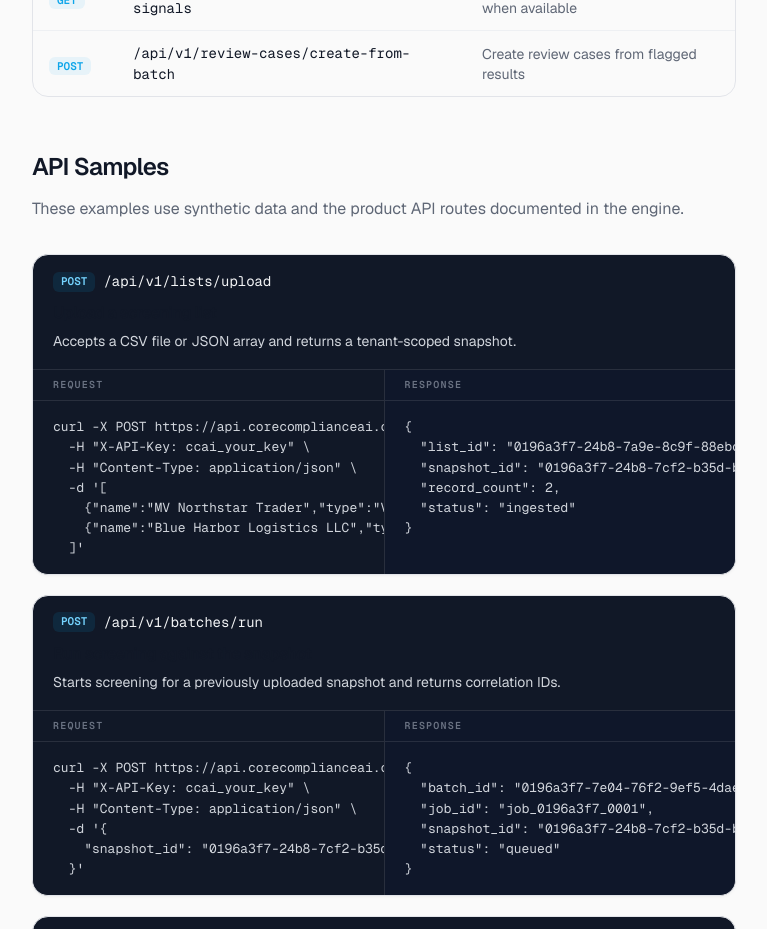
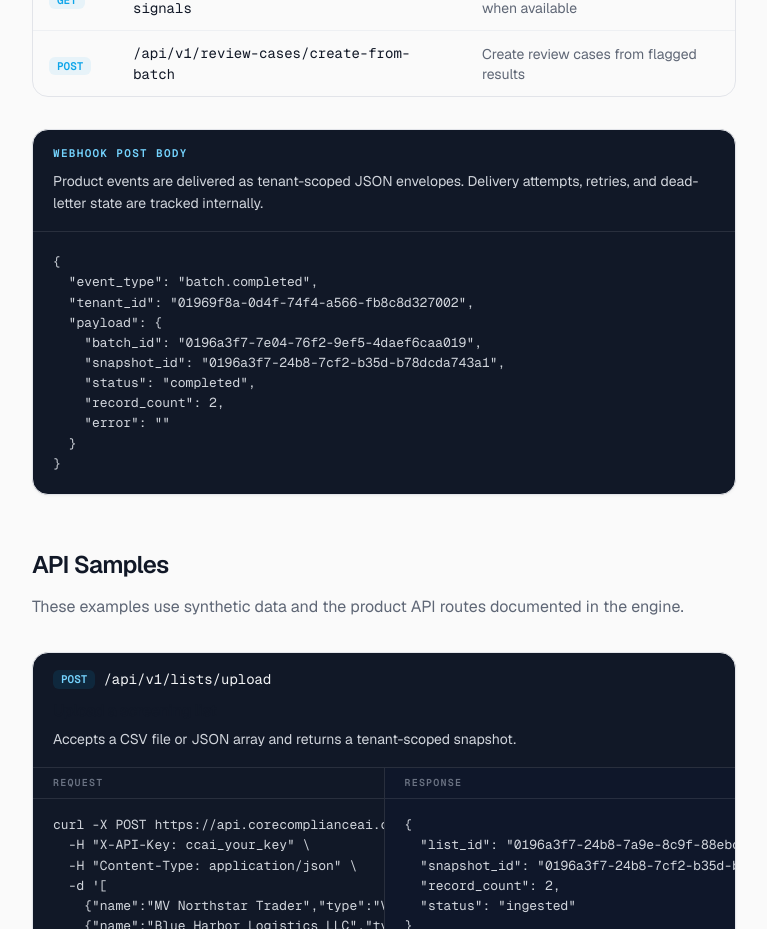
Before and after one commit to Alex2026-ai/ccai-marketing, a Next.js app: page /developer in a window 1280 px wide. Shown: the part 1460-2389 px from the top of the page, without its empty margins (256-1023 px from the left). Built offline with nearby package versions, Linux system fonts and the light colour scheme.

Commit message:
Add webhook payload marketing sample
Add webhook payload marketing sample

- Add webhook POST body sample matching engine notification envelope
- Place it in the developer webhook section
- Mark the proof asset complete in the marketing build plan

```diff
--- a/src/app/developer/page.tsx
+++ b/src/app/developer/page.tsx
@@ -5,6 +5,7 @@ import { AnimateOnScroll } from "@/components/animate-on-scroll"
 import { ContinueReading } from "@/components/continue-reading"
 import { ConsumptionModelDiagram } from "@/components/marketing/consumption-model-diagram"
 import { DeveloperApiSamples } from "@/components/marketing/developer-api-samples"
+import { WebhookPayloadSample } from "@/components/marketing/webhook-payload-sample"
 
 export const metadata: Metadata = {
   title: "Developer — CoreCompliance AI",
@@ -74,6 +75,9 @@ export default function DeveloperPage() {
               ))}
             </tbody>
           </table>
+        </div>
+        <div className="mt-8">
+          <WebhookPayloadSample />
         </div>
       </AnimateOnScroll>
 
--- /dev/null
+++ b/src/components/marketing/webhook-payload-sample.tsx
@@ -0,0 +1,29 @@
+const webhookPayload = {
+  event_type: "batch.completed",
+  tenant_id: "01969f8a-0d4f-74f4-a566-fb8c8d327002",
+  payload: {
+    batch_id: "0196a3f7-7e04-76f2-9ef5-4daef6caa019",
+    snapshot_id: "0196a3f7-24b8-7cf2-b35d-b78dcda743a1",
+    status: "completed",
+    record_count: 2,
+    error: "",
+  },
+} as const
+
+export function WebhookPayloadSample() {
+  return (
+    <div className="overflow-hidden rounded-2xl border border-border bg-[#111827] shadow-soft">
+      <div className="border-b border-white/10 px-5 py-4">
+        <p className="font-mono text-[11px] font-semibold uppercase tracking-[0.12em] text-sky-300">
+          Webhook POST body
+        </p>
+        <p className="mt-2 text-sm leading-relaxed text-gray-300">
+          Product events are delivered as tenant-scoped JSON envelopes. Delivery attempts, retries, and dead-letter state are tracked internally.
+        </p>
+      </div>
+      <pre className="overflow-auto px-5 py-5 text-[12px] leading-relaxed text-gray-300">
+        <code>{JSON.stringify(webhookPayload, null, 2)}</code>
+      </pre>
+    </div>
+  )
+}
```
Also changed, not shown: 1 other file (tests, documents, lock files or other folders).
